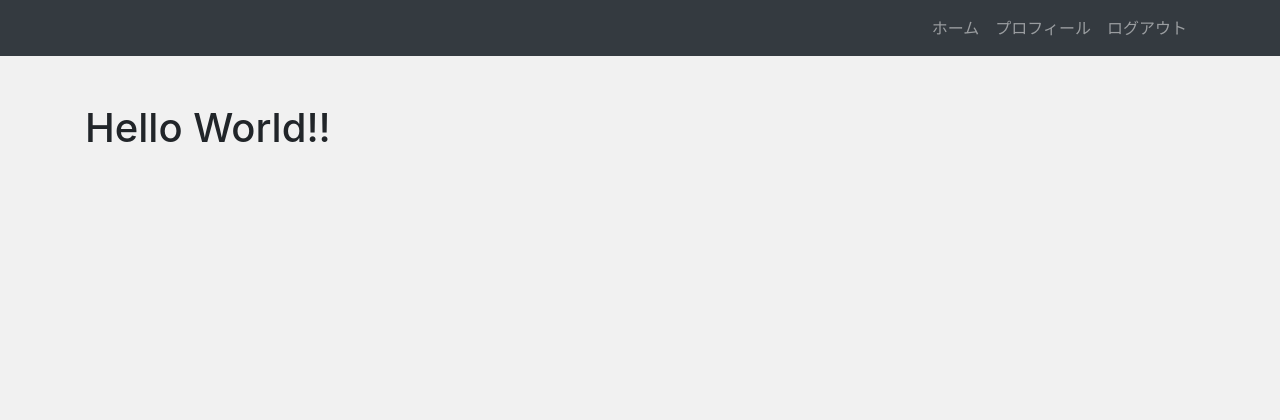
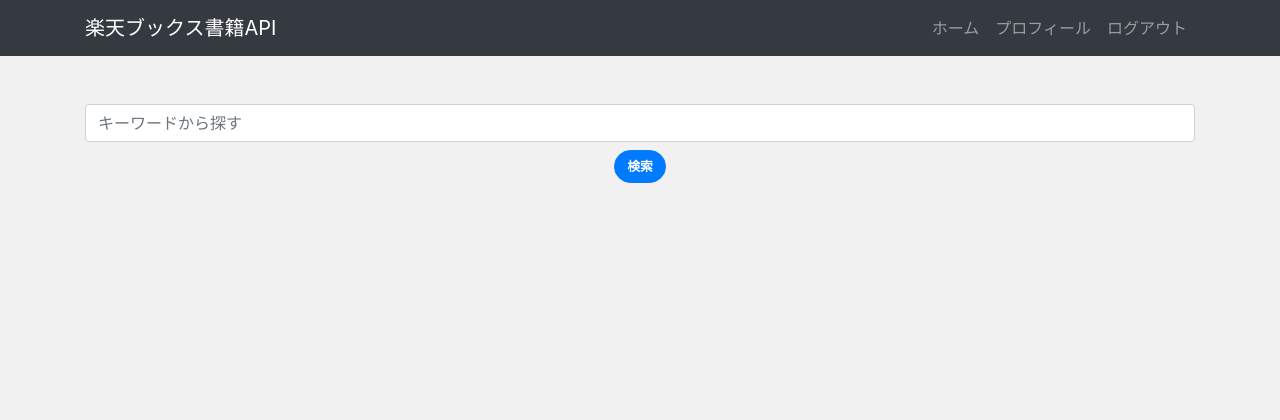
Before and after one commit to masato932/book-search2, a Django app: page / in a window 1280 px wide. Shown: the top 420 px of the page. Run offline with Django 3.2, Linux system fonts and the light colour scheme; the visitor is signed in with stand-in values (Sample User, id 1); some libraries are stand-ins or nearby versions.

Commit message:
検索システム迄

```diff
--- /dev/null
+++ b/app/forms.py
@@ -0,0 +1,4 @@
+from django import forms
+
+class SearchForm(forms.Form):
+    title = forms.CharField(label='タイトル', max_length=200, required=True)
--- a/app/templates/app/base.html
+++ b/app/templates/app/base.html
@@ -8,12 +8,13 @@
     <meta name="viewport" content="width=device-width, initial-scale=1.0">
     <link rel="stylesheet" href="https://stackpath.bootstrapcdn.com/bootstrap/4.4.1/css/bootstrap.min.css">
     <link rel="stylesheet" href="{% static 'css/style.css' %}">
-    <title>カスタム認証チュートリアル</title>
+    <title>楽天ブックス書籍APIチュートリアル</title>
 </head>
 
 <body>
     <nav class="navbar navbar-expand-lg navbar-dark bg-dark">
         <div class="container">
+            <a class="navbar-brand" href="/">楽天ブックス書籍API</a>
             <ul class="navbar-nav ml-auto">
                 <li class="nav-item">
                     <a class="nav-link" href="/">ホーム</a>
@@ -36,6 +37,7 @@
             </ul>
         </div>
     </nav>
+
     <main>
         <div class="container">
             {% block content %}
@@ -49,7 +51,6 @@
 
     {% block extra_js %}
     {% endblock %}
-
 </body>
 
 </html>
--- a/app/templates/app/index.html
+++ b/app/templates/app/index.html
@@ -1,9 +1,16 @@
 {% extends "app/base.html" %}
+{% load widget_tweaks %}
 
 {% block content %}
 
-<div class="my-5">
-    <h1>Hello World!!</h1>
+<div class="text-center my-5">
+    <form method="post">
+        {% csrf_token %}
+        <div class="align-items-center">
+            {% render_field form.title class="form-control" placeholder="キーワードから探す" %}
+            <button class="btn btn-primary mt-2" type="submit">検索</button>
+        </div>
+    </form>
 </div>
 
 {% endblock %}
--- a/app/views.py
+++ b/app/views.py
@@ -1,7 +1,12 @@
-from django.views.generic import TemplateView
-from django.contrib.auth.mixins import LoginRequiredMixin
+from django.views.generic import View
+from django.shortcuts import render
+from .forms import SearchForm
 
 
-class IndexView(LoginRequiredMixin, TemplateView):
-    template_name = "app/index.html"
-    login_url = '/accounts/login/'
+class IndexView(View):
+    def get(self, request, *args, **kwargs):
+        form = SearchForm(request.POST or None)
+
+        return render(request, 'app/index.html', {
+            'form': form
+        })
```
Also changed, not shown: README.md.
